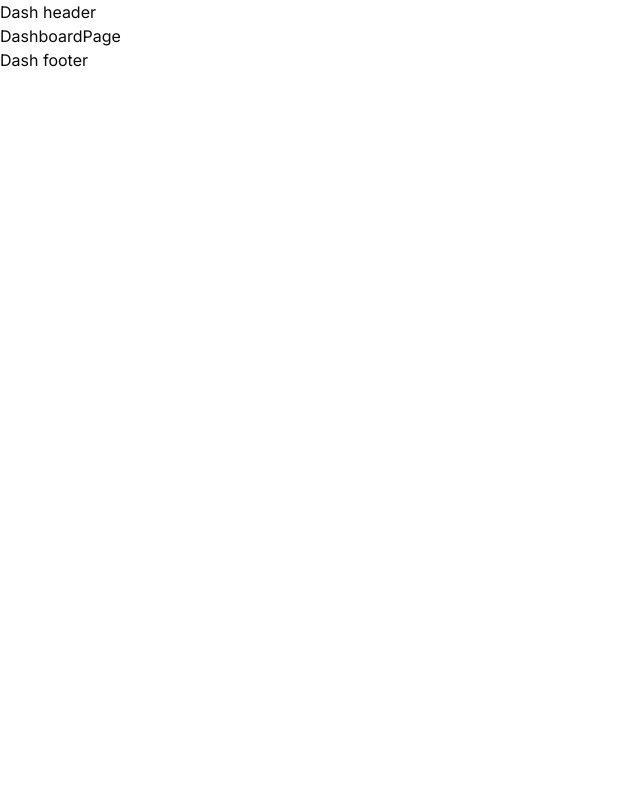
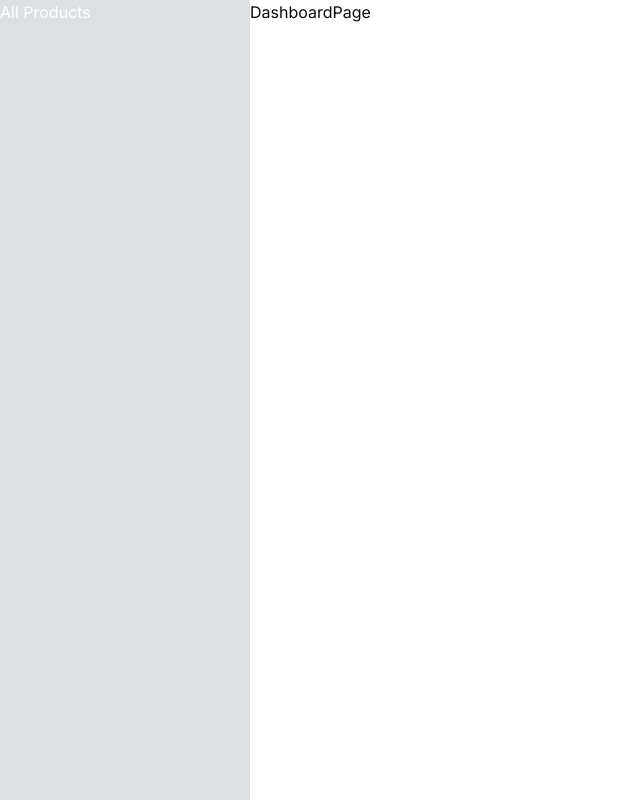
Before and after one commit to mahdimortuza/ocean-catch-client, a Next.js app: page /dashboard in a window 1280 px wide. Shown: the whole page, without its empty margins (0-640 px from the left). Built offline with nearby package versions, Linux system fonts and the light colour scheme.

Commit message:
dashboard added

```diff
--- a/src/app/(withCommonLayout)/products/[productId]/page.tsx
+++ b/src/app/(withCommonLayout)/products/[productId]/page.tsx
@@ -35,6 +35,7 @@ const ProductDetailPage = async ({ params }: any) => {
             className="border border-x border-[#DEE2E7] rounded-lg"
           />
           <div className="flex mt-4 gap-5 p-2 ">
+            {optImage1 ? (
               <Image
                 src={optImage1}
                 width={60}
@@ -42,6 +43,10 @@ const ProductDetailPage = async ({ params }: any) => {
                 alt="opt image"
                 className="p-1 border border-x border-[#DEE2E7] rounded-lg"
               />
+            ) : (
+              ""
+            )}
+            {optImage2 ? (
               <Image
                 src={optImage2}
                 width={60}
@@ -49,6 +54,10 @@ const ProductDetailPage = async ({ params }: any) => {
                 alt="opt image"
                 className="p-1 border border-x border-[#DEE2E7] rounded-lg"
               />
+            ) : (
+              ""
+            )}
+            {optImage3 ? (
               <Image
                 src={optImage3}
                 width={60}
@@ -56,6 +65,9 @@ const ProductDetailPage = async ({ params }: any) => {
                 alt="opt image"
                 className="p-1 border border-x border-[#DEE2E7] rounded-lg"
               />
+            ) : (
+              " "
+            )}
           </div>
         </div>
         <div>
--- /dev/null
+++ b/src/app/dashboard/(dashboardLayout)/all-products/page.tsx
@@ -0,0 +1,5 @@
+const AllProducts = () => {
+  return <div>AllProducts</div>;
+};
+
+export default AllProducts;
--- a/src/app/dashboard/(dashboardLayout)/layout.tsx
+++ b/src/app/dashboard/(dashboardLayout)/layout.tsx
@@ -1,12 +1,12 @@
+import Sidebar from "@/components/shared/Sidebar";
 import { ReactNode } from "react";
 
 const DashboardLayout = ({ children }: { children: ReactNode }) => {
   return (
-    <>
-      <h1>Dash header</h1>
+    <div className="flex">
+      <Sidebar />
       {children}
-      <h1>Dash footer</h1>
-    </>
+    </div>
   );
 };
 
--- /dev/null
+++ b/src/components/shared/Sidebar.tsx
@@ -0,0 +1,15 @@
+import Link from "next/link";
+
+const Sidebar = () => {
+  return (
+    <div className="w-[250px] bg-[#dde0e2] text-white h-screen">
+      <ul>
+        <li>
+          <Link href="/dashboard/all-products">All Products</Link>
+        </li>
+      </ul>
+    </div>
+  );
+};
+
+export default Sidebar;
```
Lines whose indentation alone changed are shown as unchanged.
